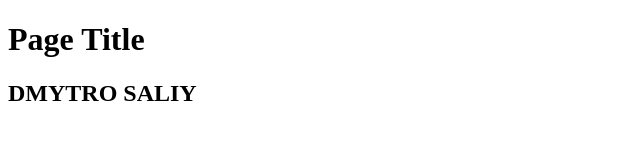
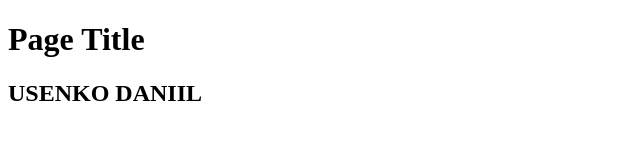
Before and after one commit to usenkong/git, a plain HTML site: page index.html in a window 1280 px wide. Shown: the full height of the page, 0-640 px from the left. Drawn offline with Linux system fonts and the light colour scheme.

Commit message:
Update index.html

```diff
--- a/index.html
+++ b/index.html
@@ -9,7 +9,7 @@
 
 <body>
    <h1>Page Title</h1>
-   <h2>DMYTRO SALIY</h2>
+   <h2>USENKO DANIIL</h2>
 </body>
 
 </html>
```
